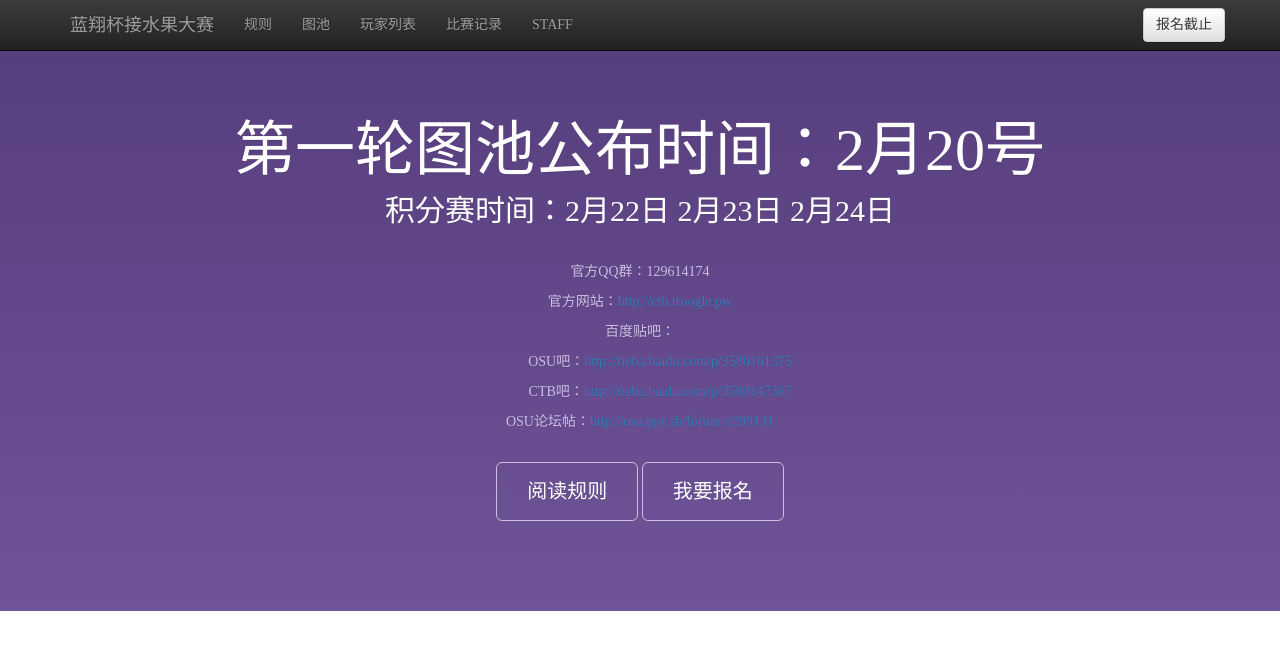
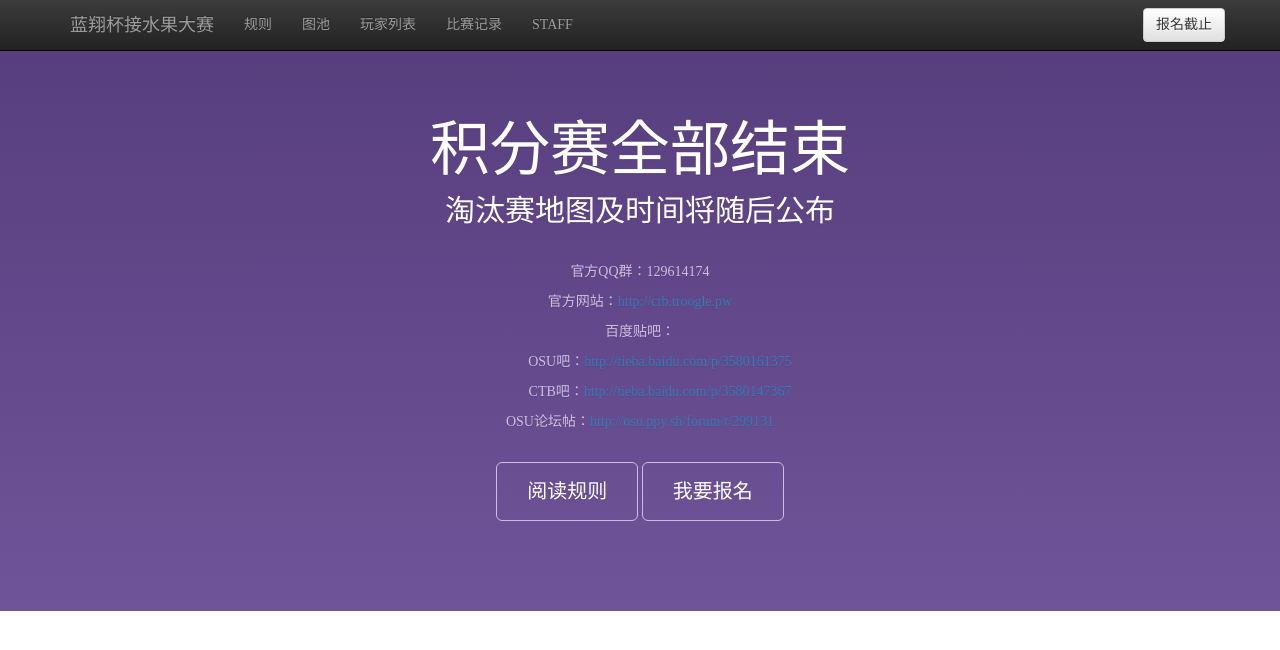
Before and after one commit to Troogle/Lanxiang, a Django app: page / in a window 1280 px wide. Shown: the top 650 px of the page. Run offline with Django 3.2, Linux system fonts and the light colour scheme; some libraries are stand-ins or nearby versions.

Commit message:
更进一步支持

```diff
--- a/templates/index.html
+++ b/templates/index.html
@@ -3,8 +3,8 @@
     <div class="bs-docs-masthead" id="content">
         <div class="container">
             {#  <img src="/static/img/logo.jpg"/>#}
-            <h1>第一轮图池公布时间：2月20号</h1>
-            <p class="lead">积分赛时间：2月22日 2月23日 2月24日</p>
+            <h1>积分赛全部结束</h1>
+            <p class="lead">淘汰赛地图及时间将随后公布</p>
             <p>官方QQ群：129614174</p>
             <p>官方网站：<a href="/">http://ctb.troogle.pw</a></p>
             <p>百度贴吧：
--- a/web/ctb/models.py
+++ b/web/ctb/models.py
@@ -94,7 +94,7 @@ class Beatmap(models.Model):
 	date = models.CharField(max_length=20, default=0)
 
 	def __unicode__(self):
-		return '[Day:' + str(self.date) + ']' + self.mapname + '[' + self.diffname + ']'
+		return '[Day:' + unicode(self.date) + ']' + self.mapname + '[' + self.diffname + ']'
 
 
 class Match(models.Model):
@@ -103,7 +103,7 @@ class Match(models.Model):
 	time = models.IntegerField()  # 人工输入，1-4
 
 	def __unicode__(self):
-		return '[Day:' + str(self.date) + '/Time:' + str(self.time) + ']'
+		return '[Day:' + unicode(self.date) + '/Time:' + str(self.time) + ']'
 
 	class Meta:
 		ordering = ['-date', '-time']
--- a/web/ctb/views.py
+++ b/web/ctb/views.py
@@ -1,4 +1,4 @@
-# Create your views here.
+# coding=utf-8
 from datetime import datetime
 import re
 
@@ -20,9 +20,9 @@ def rules(request):
 
 def pool(request):
 	maplist = []
+	data = PackMapData('决赛')
+	maplist.append(data)
 	data = PackMapData('淘汰赛')
-	maplist.append(data)
-	data = PackMapData('小组赛')
 	maplist.append(data)
 	timedelta = (datetime.now() - datetime(year=2015, month=2, day=19)).days
 	timedelta = min(timedelta, 3)
```
